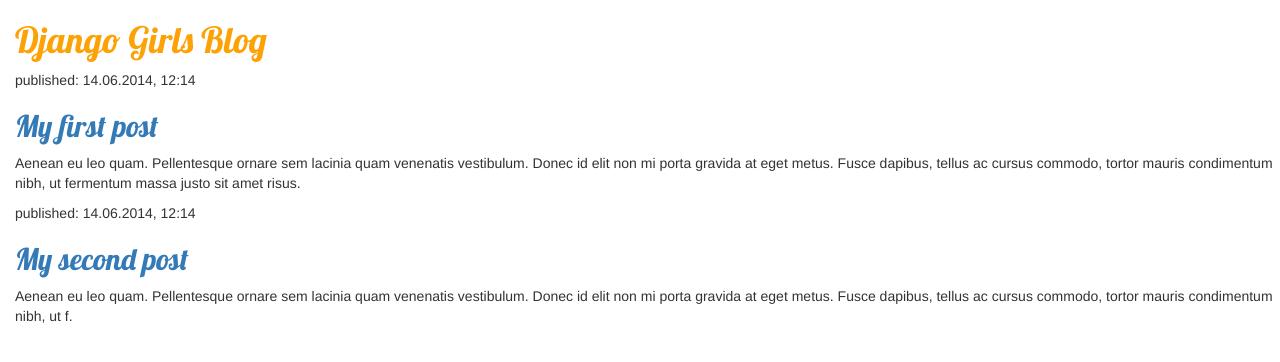
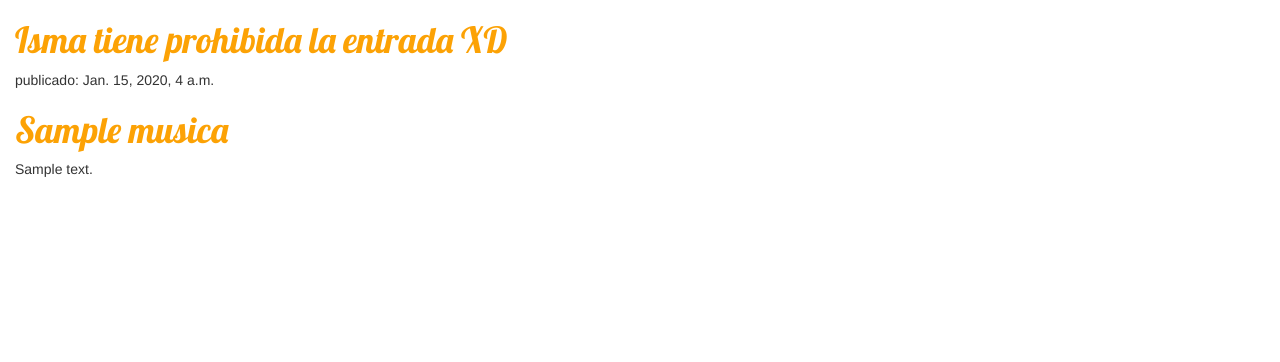
Before and after one commit to osgard/my-first-web, a Django app: page / in a window 1280 px wide. Shown: the top 362 px of the page. Run offline with Django 3.2, Linux system fonts and the light colour scheme; tables that the repository leaves empty hold one stand-in row (values such as "Sample post"); some libraries are stand-ins or nearby versions.

Commit message:
modificamos templates para mostrar diferentes post edsde la base de datos

```diff
--- a/MIXAPP/templates/MIXAPP/disc_list.html
+++ b/MIXAPP/templates/MIXAPP/disc_list.html
@@ -1,7 +1,7 @@
 {% load staticfiles %}
 <html>
         <head>
-            <title>Django Girls blog</title>
+          <title>La web del chido</title><!-- <title>Django Girls blog</title>  -->
             <link rel="stylesheet" href="//maxcdn.bootstrapcdn.com/bootstrap/3.2.0/css/bootstrap.min.css">
     <link rel="stylesheet" href="//maxcdn.bootstrapcdn.com/bootstrap/3.2.0/css/bootstrap-theme.min.css">
     <link rel="stylesheet" href="{% static 'css/MIXAPP.css' %}">
@@ -10,19 +10,14 @@
         </head>
         <body>
             <div>
-                <h1><a href="">Django Girls Blog</a></h1>
+                <h1><a href="">Isma tiene prohibida la entrada XD</a></h1><!--<h1><a href="">Django Girls Blog</a></h1> -->
             </div>
-
+            {% for Musica in Muscia %}
             <div>
-                <p>published: 14.06.2014, 12:14</p>
-                <h2><a href="">My first post</a></h2>
-                <p>Aenean eu leo quam. Pellentesque ornare sem lacinia quam venenatis vestibulum. Donec id elit non mi porta gravida at eget metus. Fusce dapibus, tellus ac cursus commodo, tortor mauris condimentum nibh, ut fermentum massa justo sit amet risus.</p>
-            </div>
-
-            <div>
-                <p>published: 14.06.2014, 12:14</p>
-                <h2><a href="">My second post</a></h2>
-                <p>Aenean eu leo quam. Pellentesque ornare sem lacinia quam venenatis vestibulum. Donec id elit non mi porta gravida at eget metus. Fusce dapibus, tellus ac cursus commodo, tortor mauris condimentum nibh, ut f.</p>
-            </div>
+              <p>publicado: {{Musica.published_date}}</p>
+              <h1><a href="#">{{Musica.title}}</a></h1>
+                <p>{{Musica.text|linebreaksbr}}</p><!--{{Muscia}}-->
+                </div>
+                {% endfor %}
         </body>
     </html>
--- a/MIXAPP/views.py
+++ b/MIXAPP/views.py
@@ -2,7 +2,12 @@
 from __future__ import unicode_literals
 
 from django.shortcuts import render
+from django.utils import timezone
+from .models import Musica#Musica es el modelo/tabla que creamos
+#en el tutorial se llama Post
 
 # Create your views here.
 def disc_list(request):
-    return render(request, 'MIXAPP/disc_list.html', {})
+   # Muscia = Musica.objects.filter(published_date__lte=timezone.now()).order_by('published_date')
+    Muscia = Musica.objects.order_by('created_date')
+    return render(request, 'MIXAPP/disc_list.html', {'Muscia':Muscia})
```
